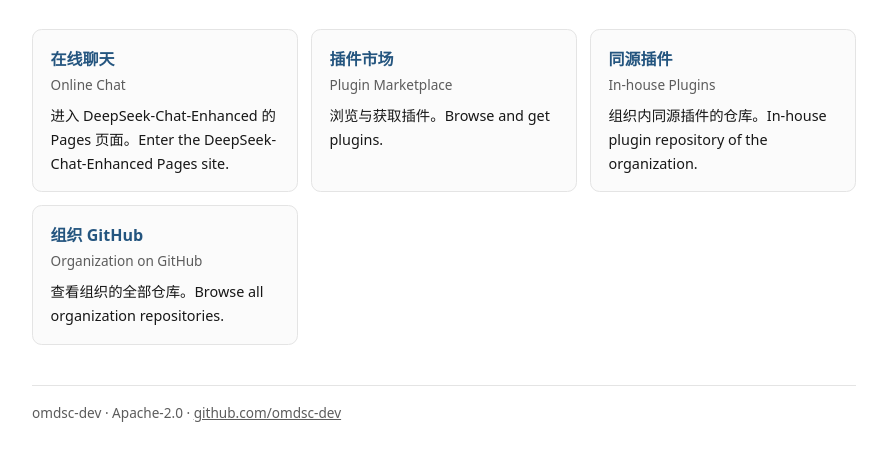
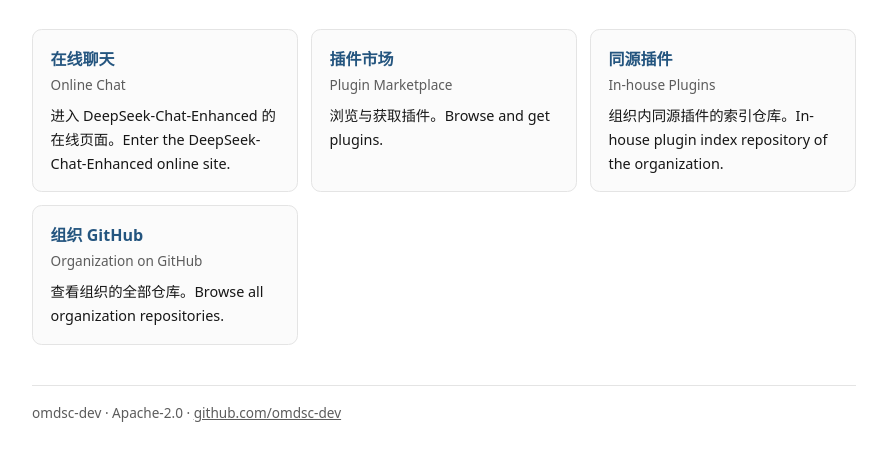
Before and after one commit to omds-chat/omds-chat.github.io, a plain HTML site: page index.html in a window 1280 px wide. Shown: the part 123-584 px from the top of the page, without its empty margins (196-1083 px from the left). Drawn offline with Linux system fonts and the light colour scheme.

Commit message:
docs: align the pages entries and repository descriptions with the current state
- describe the online entry and the in-house plugin index in user terms instead of
  explaining distribution mechanics on the cards
- add a product repository fallback on the redirect page and normalize the bilingual
  separators
- correct the ignore file scope and the redirect page fallback description in the
  repository README

```diff
--- a/index.html
+++ b/index.html
@@ -90,7 +90,7 @@
       <a class="card" href="./chat/">
         <span class="name">在线聊天</span>
         <span class="en">Online Chat</span>
-        <span class="desc">进入 DeepSeek-Chat-Enhanced 的 Pages 页面。Enter the DeepSeek-Chat-Enhanced Pages site.</span>
+        <span class="desc">进入 DeepSeek-Chat-Enhanced 的在线页面。Enter the DeepSeek-Chat-Enhanced online site.</span>
       </a>
     </li>
     <li>
@@ -104,7 +104,7 @@
       <a class="card" href="https://github.com/omdsc-dev/dsc-inner-plugin" rel="noopener">
         <span class="name">同源插件</span>
         <span class="en">In-house Plugins</span>
-        <span class="desc">组织内同源插件的仓库。In-house plugin repository of the organization.</span>
+        <span class="desc">组织内同源插件的索引仓库。In-house plugin index repository of the organization.</span>
       </a>
     </li>
     <li>
```
Also changed, not shown: chat/index.html (+3 -2 lines), 1 other file.
